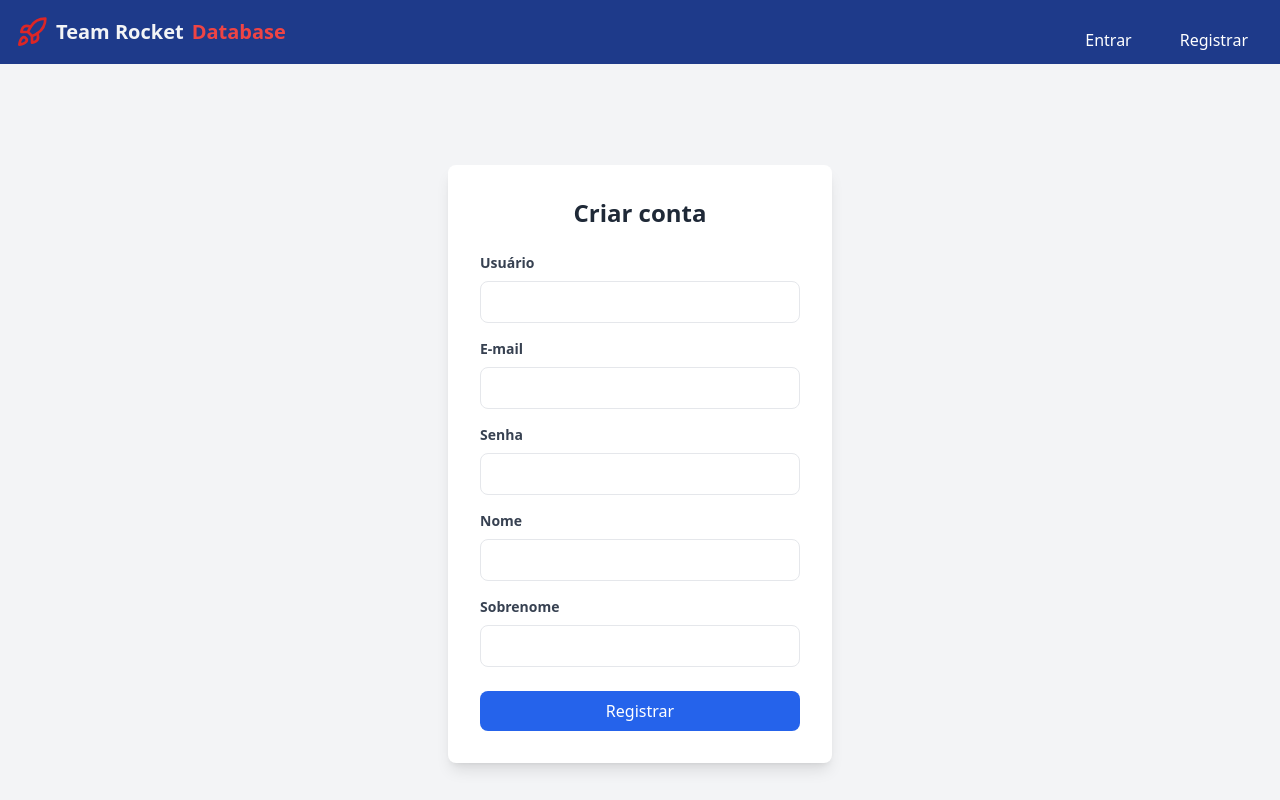
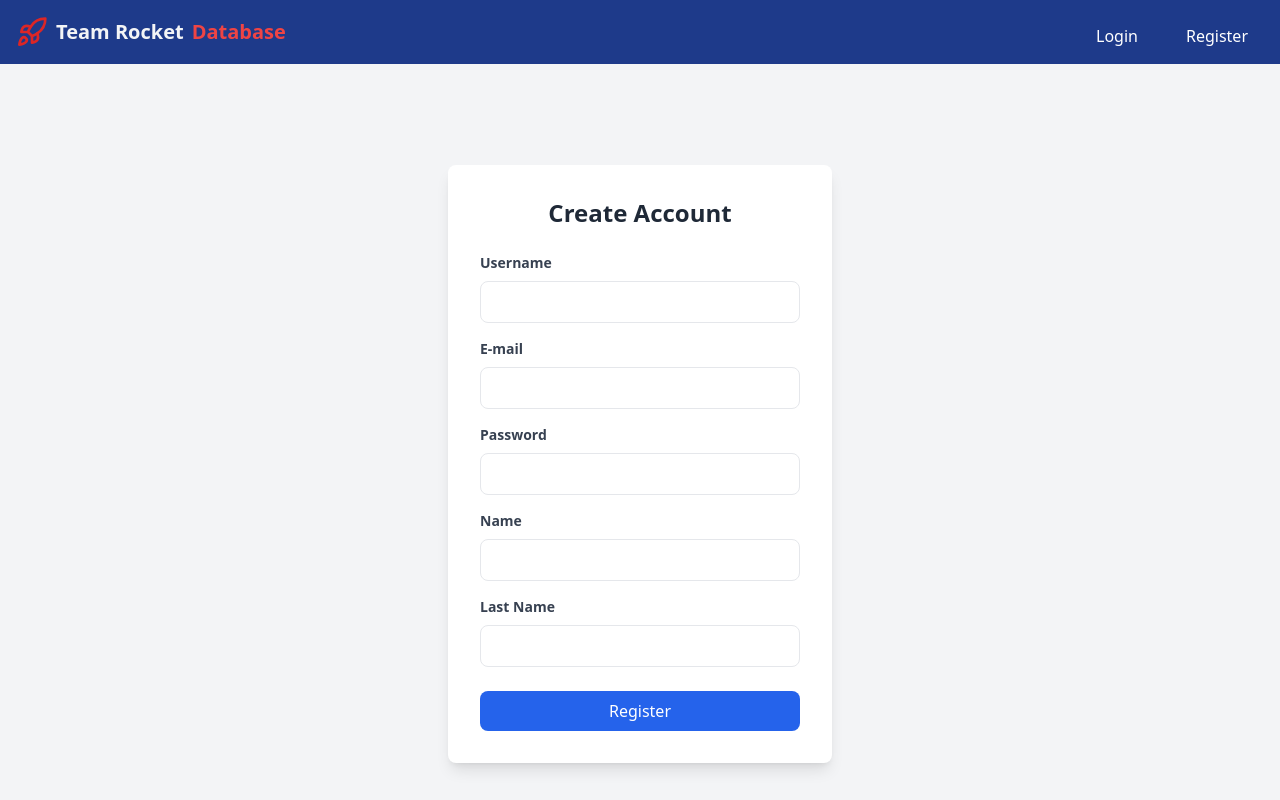
Before and after one commit to Adrelanche/Pokemon, a React (Vite) app: page /register in a window 1280 px wide. Shown: the top 800 px of the page. Built offline with nearby package versions, Linux system fonts and the light colour scheme.

Commit message:
style: translate to english

```diff
--- a/src/components/Navbar.tsx
+++ b/src/components/Navbar.tsx
@@ -31,7 +31,7 @@ const Navbar: React.FC = () => {
 
   return (
     <nav className="bg-blue-900">
-      <div className="flex items-center justify-between container mx-auto px-4 space-x-4">
+      <div className="flex items-start justify-between container mx-auto px-4 space-x-4">
         <div className="flex items-center justify-center h-16">
           <div
             className="flex items-center cursor-pointer group hover:scale-105 transition-transform"
@@ -47,18 +47,18 @@ const Navbar: React.FC = () => {
           </div>
         </div>
         {!isLoggedIn() ? (
-          <div className="flex justify-center mt-4 gap-4">
+          <div className="flex mt-4 gap-4">
             <button
               className=" text-white py-2 px-4 rounded-lg hover:bg-red-600 transition-colors"
               onClick={() => navigate("/login")}
             >
-              Entrar
+              Login
             </button>
             <button
               className=" text-white py-2 px-4 rounded-lg hover:bg-red-600 transition-colors"
               onClick={() => navigate("/register")}
             >
-              Registrar
+              Register
             </button>
           </div>
         ):
@@ -84,8 +84,8 @@ const Navbar: React.FC = () => {
                 'aria-labelledby': 'basic-button',
               }}
             >
-              <MenuItem onClick={handleFav}>Favoritos</MenuItem>
-              <MenuItem onClick={handleLogout}>Sair</MenuItem>
+              <MenuItem onClick={handleFav}>Favorites</MenuItem>
+              <MenuItem onClick={handleLogout}>Logout</MenuItem>
             </Menu>
           </div>
         )}
--- a/src/pages/RegisterPage.tsx
+++ b/src/pages/RegisterPage.tsx
@@ -40,13 +40,13 @@ const RegisterPage = () => {
   return (
     <div className="min-h-screen bg-gray-100 flex justify-center items-center">
       <div className="bg-white p-8 rounded-lg shadow-lg w-full sm:w-96">
-        <h2 className="text-2xl font-bold text-center text-gray-800 mb-6">Criar conta</h2>
+        <h2 className="text-2xl font-bold text-center text-gray-800 mb-6">Create Account</h2>
 
         {error && <div className="text-red-500 text-center mb-4">{error}</div>}
 
         <form onSubmit={handleSubmit}>
           <div className="mb-4">
-            <label htmlFor="username" className="block text-sm font-semibold text-gray-700">Usuário</label>
+            <label htmlFor="username" className="block text-sm font-semibold text-gray-700">Username</label>
             <input
               type="text"
               id="username"
@@ -70,7 +70,7 @@ const RegisterPage = () => {
           </div>
 
           <div className="mb-4">
-            <label htmlFor="password" className="block text-sm font-semibold text-gray-700">Senha</label>
+            <label htmlFor="password" className="block text-sm font-semibold text-gray-700">Password</label>
             <input
               type="password"
               id="password"
@@ -83,7 +83,7 @@ const RegisterPage = () => {
           </div>
 
           <div className="mb-4">
-            <label htmlFor="first_name" className="block text-sm font-semibold text-gray-700">Nome</label>
+            <label htmlFor="first_name" className="block text-sm font-semibold text-gray-700">Name</label>
             <input
               type="text"
               id="first_name"
@@ -95,7 +95,7 @@ const RegisterPage = () => {
           </div>
 
           <div className="mb-6">
-            <label htmlFor="last_name" className="block text-sm font-semibold text-gray-700">Sobrenome</label>
+            <label htmlFor="last_name" className="block text-sm font-semibold text-gray-700">Last Name</label>
             <input
               type="text"
               id="last_name"
@@ -113,7 +113,7 @@ const RegisterPage = () => {
             }`}
             disabled={isSubmitting}
           >
-            {isSubmitting ? 'Registrando...' : 'Registrar'}
+            {isSubmitting ? 'Registering...' : 'Register'}
           </button>
         </form>
       </div>
```
